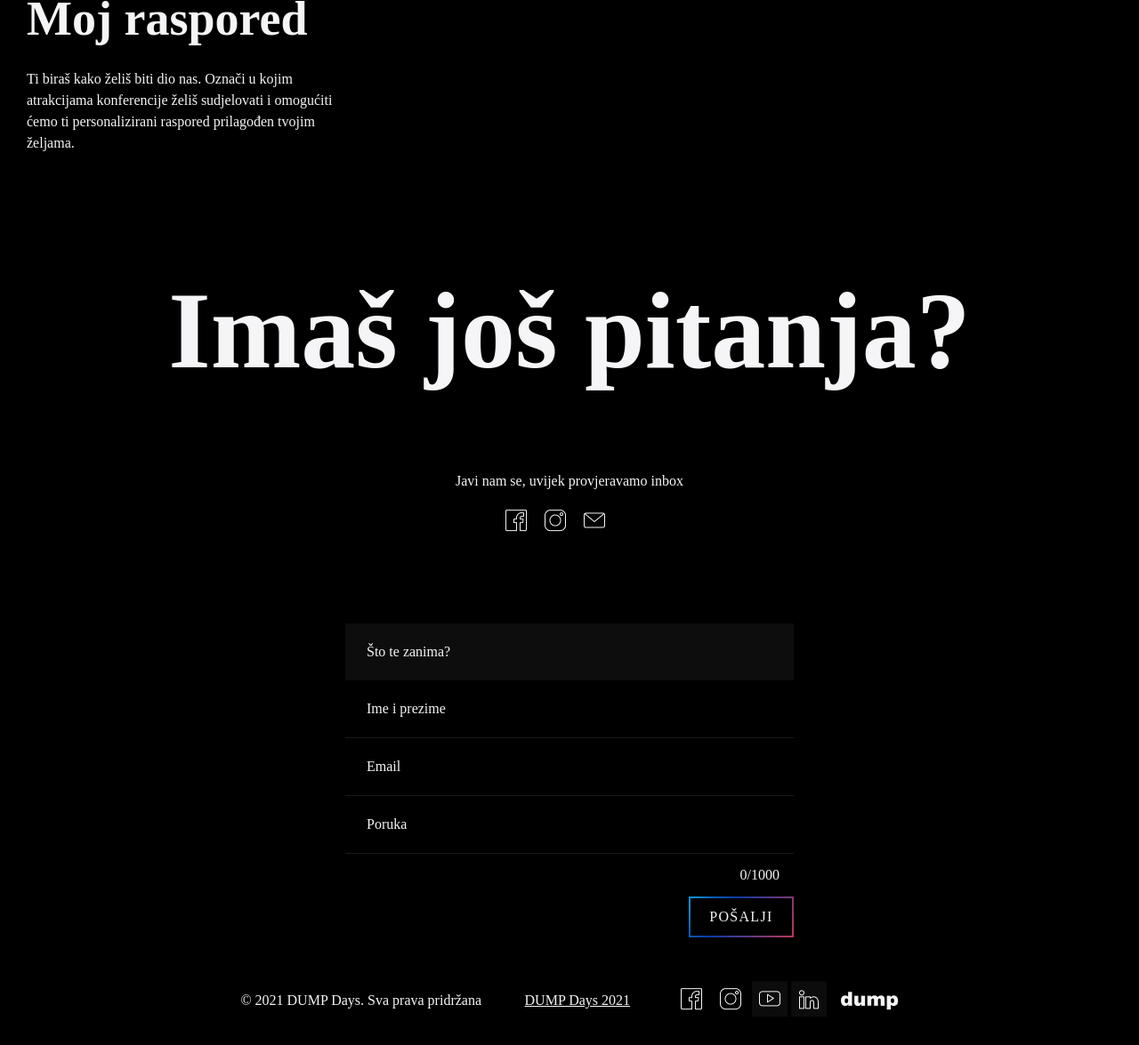
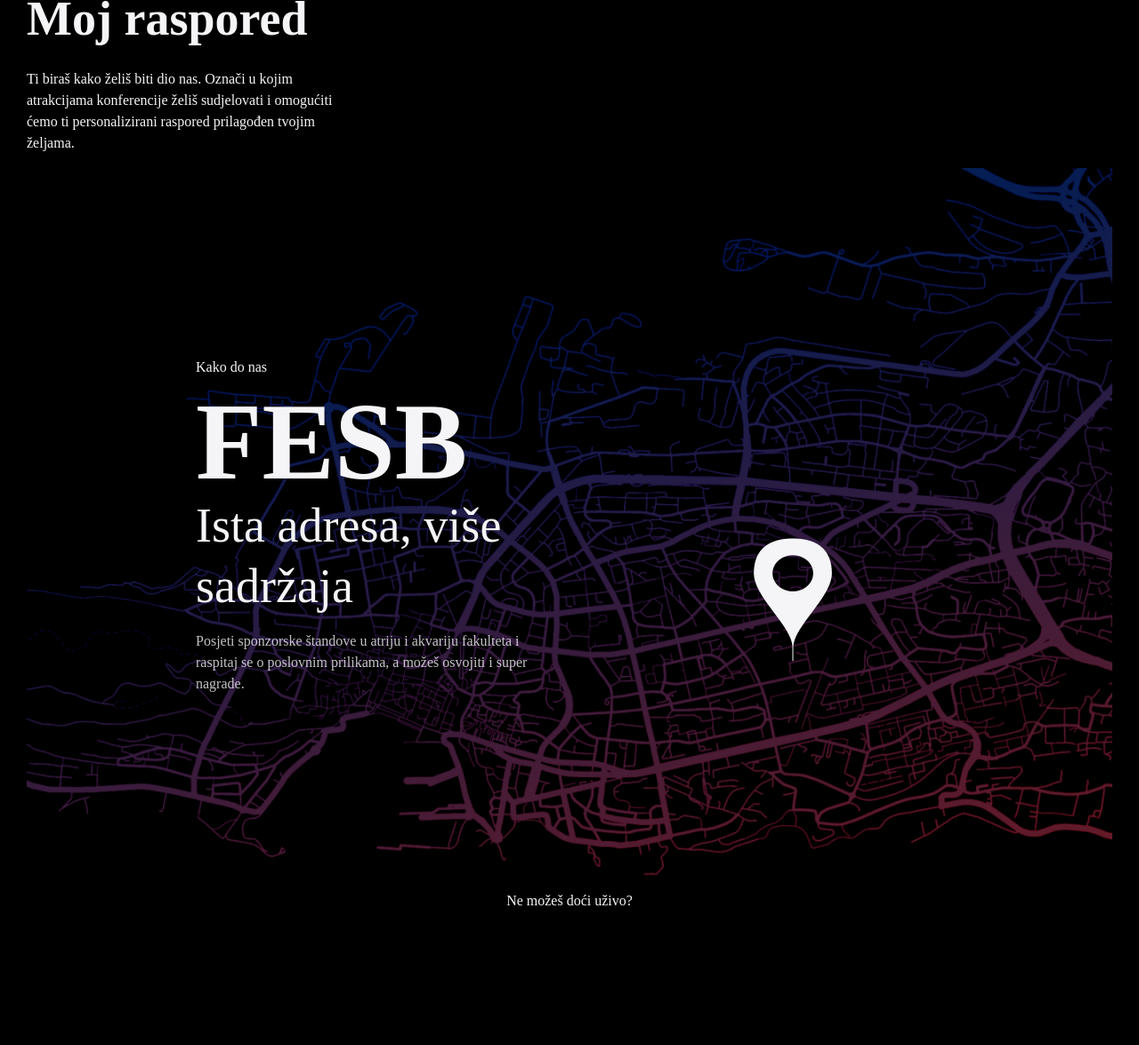
Before and after one commit to lukasmiljic/Internship-10-DUMP-Days, a plain HTML site: page index.html in a window 1280 px wide. Shown: the part 3824-4999 px from the top of the page at 89% size. Drawn offline with Linux system fonts and the light colour scheme; files whose address does not match are found by name; a web font is replaced by a local one.

Commit message:
added fesb-section

```diff
--- a/index.html
+++ b/index.html
@@ -126,6 +126,31 @@
           </div>
         </div>
       </div>
+      <div class="fesb">
+        <div class="fesb_map">
+          <div class="fesb_map_pin">
+            <img src="assets/images/fesb/pin-1.png" alt="fesb_map_pin" />
+          </div>
+        </div>
+        <div class="fesb_content">
+          <div class="fesb_content_header">
+            <p>Kako do nas</p>
+            <h2 class="fesb_content_header_title">FESB</h2>
+          </div>
+          <div class="fesb_content_info">
+            <p class="fesb_content_info_paragraph">
+              Ista adresa, više sadržaja
+            </p>
+          </div>
+          <p class="fesb_content_info_text">
+            Posjeti sponzorske štandove u atriju i akvariju fakulteta i raspitaj
+            se o poslovnim prilikama, a možeš osvojiti i super nagrade.
+          </p>
+        </div>
+      </div>
+      <div class="fesb_bottom_section_paragraph">
+        <p class="fesb_bottom_section">Ne možeš doći uživo?</p>
+      </div>
     </main>
     <footer>
       <h2 class="footer__title">Imaš još pitanja?</h2>
--- a/styles/main.css
+++ b/styles/main.css
@@ -5,6 +5,7 @@
 @import url("./sections/footer.css");
 @import url("./sections/fly-talks.css");
 @import url("./sections/app.css");
+@import url("./sections/fesb.css");
 
 /* CSS reset
 * {
--- /dev/null
+++ b/styles/sections/fesb.css
@@ -0,0 +1,70 @@
+@import url("../typefaces.css");
+.fesb {
+  background-color: transparent;
+  position: relative;
+}
+.fesb_map {
+  background-size: contain;
+  background-repeat: no-repeat;
+  position: relative;
+  top: 0;
+  left: 0;
+  width: 100%;
+  height: 800px;
+  background-image: url("../../assets/images/fesb/frame.png");
+  background-size: cover;
+  background-position: center;
+}
+.fesb_map_pin {
+  position: absolute;
+  top: 52%;
+  left: 67%;
+}
+
+.fesb_content {
+  position: absolute;
+  top: 200px;
+  left: 190px;
+  max-width: 400px;
+  z-index: 2;
+  height: 396px;
+}
+.fesb_content_header_title {
+  margin: 0;
+}
+.fesb_content_info {
+  font-size: 54px;
+  font-family: "Fuse Display";
+  line-height: 68px;
+}
+.fesb_content_info_text {
+  line-height: 24px;
+  opacity: 0.8;
+}
+.fesb_content_info_paragraph {
+  margin: 0;
+}
+.fesb_bottom_section_paragraph {
+  display: flex;
+  justify-content: center;
+  margin-bottom: 100px;
+}
+@media screen and (max-width: 1024px) {
+  .fesb {
+    margin-bottom: 500px;
+  }
+  .fesb_content {
+    margin-top: 400px;
+    margin-bottom: 500px;
+  }
+  .fesb_content_header {
+    margin-bottom: 100px;
+  }
+  .fesb_content_header_title {
+    font-size: 54px;
+    line-height: 56px;
+  }
+  .fesb_content_info {
+    font-size: 36px;
+  }
+}
```
Also changed, not shown: assets/images/fesb/frame.png (added), assets/images/fesb/pin-1.png (added).
